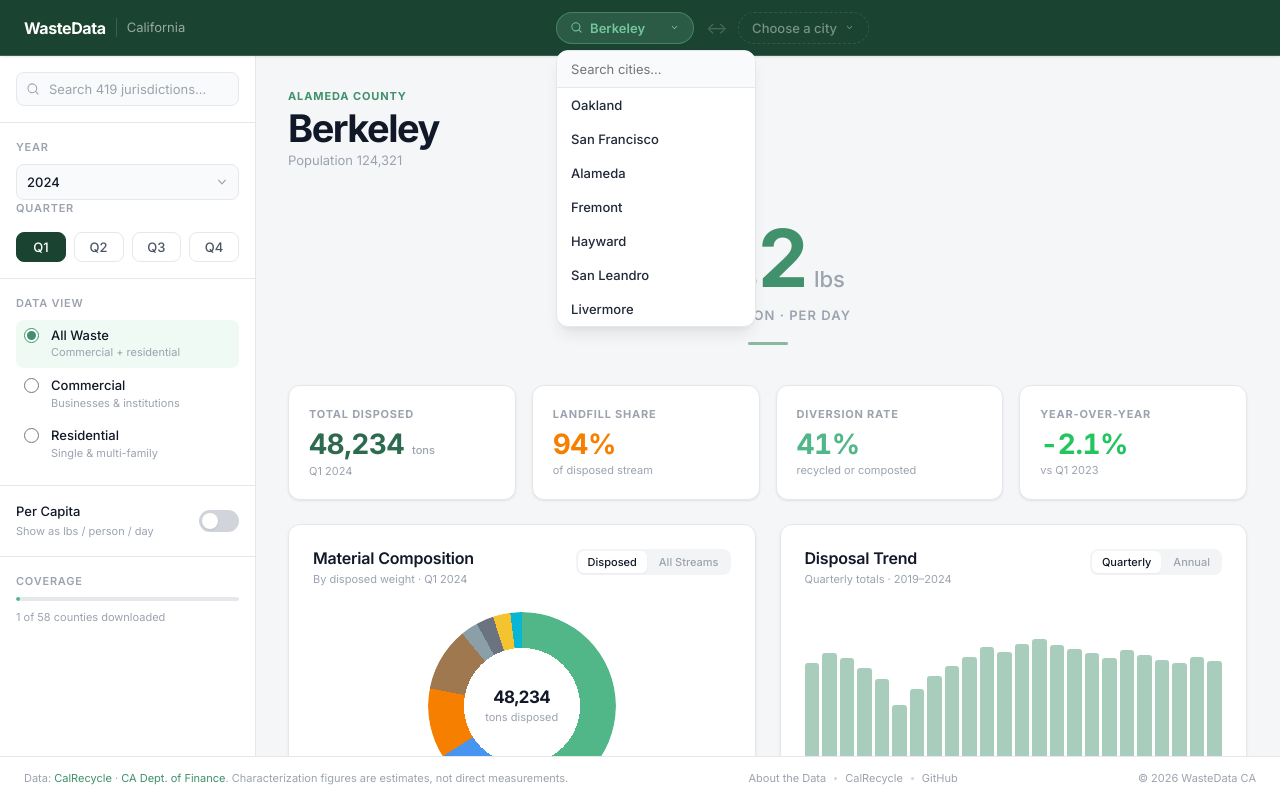
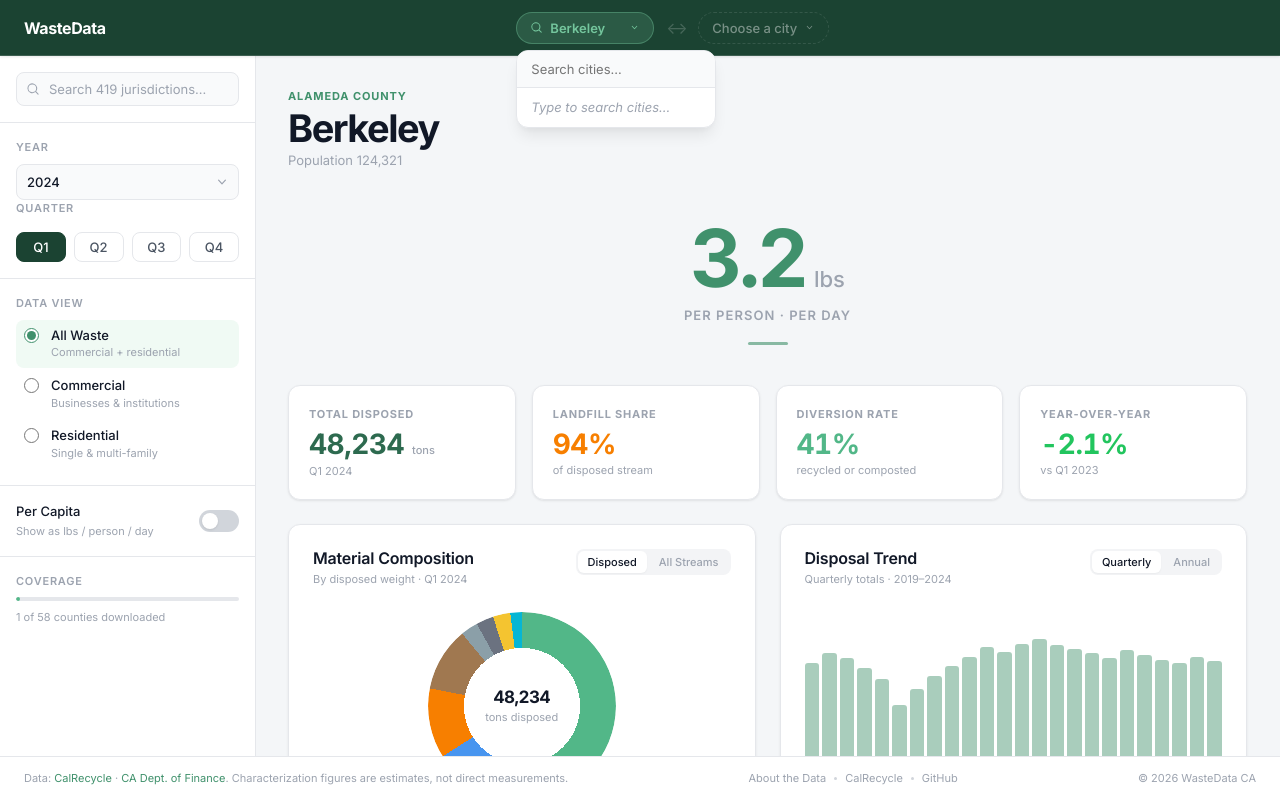
Before and after one commit to maxnelson/wastedata, a React (Vite) app: page / in a window 1280 px wide. Both pictures are taken after a click on the button "Berkeley". Built offline with nearby package versions, Linux system fonts and the light colour scheme.

Commit message:
updated city dropdown menu

```diff
--- a/index.html
+++ b/index.html
@@ -4,7 +4,7 @@
     <meta charset="UTF-8" />
     <link rel="icon" type="image/svg+xml" href="/favicon.svg" />
     <meta name="viewport" content="width=device-width, initial-scale=1.0" />
-    <title>WasteData CA — California Waste Data</title>
+    <title>WasteData — US Waste Data</title>
     <link rel="preconnect" href="https://fonts.googleapis.com" />
     <link rel="preconnect" href="https://fonts.gstatic.com" crossorigin />
     <link href="https://fonts.googleapis.com/css2?family=Inter:ital,opsz,wght@0,14..32,400;0,14..32,500;0,14..32,600;0,14..32,700;1,14..32,400&display=swap" rel="stylesheet" />
--- a/src/App.jsx
+++ b/src/App.jsx
@@ -7,12 +7,15 @@ import Home from './pages/Home'
 import { MOCK_DATA } from './data/cities'
 import styles from './App.module.css'
 
+// Default city — must match a key in CITY_DATA
+const DEFAULT_CITY_A = { city: 'Berkeley', state: 'CA', key: 'Berkeley|CA' }
+
 export default function App() {
-  const [cityA, setCityA] = useState('Berkeley')
+  const [cityA, setCityA] = useState(DEFAULT_CITY_A)
   const [cityB, setCityB] = useState(null) // null = single-city mode
 
-  const perCapitaA = MOCK_DATA[cityA]?.perCapita ?? null
-  const perCapitaB = cityB ? (MOCK_DATA[cityB]?.perCapita ?? null) : null
+  const perCapitaA = MOCK_DATA[cityA?.city]?.perCapita ?? null
+  const perCapitaB = cityB ? (MOCK_DATA[cityB?.city]?.perCapita ?? null) : null
 
   return (
     <div className={styles.root}>
@@ -26,10 +29,10 @@ export default function App() {
         <Layout>
           <div className={`${styles.panels} ${cityB ? styles.comparing : ''}`}>
             <div className={styles.panelA}>
-              <Home city={cityA} vsPerCapita={perCapitaB} />
+              <Home city={cityA.city} vsPerCapita={perCapitaB} />
             </div>
             <div className={`${styles.panelB} ${cityB ? styles.panelBActive : ''}`}>
-              {cityB && <Home city={cityB} vsPerCapita={perCapitaA} />}
+              {cityB && <Home city={cityB.city} vsPerCapita={perCapitaA} />}
             </div>
           </div>
         </Layout>
--- a/src/components/Layout/AppHeader.jsx
+++ b/src/components/Layout/AppHeader.jsx
@@ -1,12 +1,8 @@
-import { useState } from 'react'
+import { useState, useEffect, useRef } from 'react'
 import { FontAwesomeIcon } from '@fortawesome/react-fontawesome'
 import { faTrashCan } from '@fortawesome/pro-regular-svg-icons'
 import styles from './AppHeader.module.css'
-
-const CITIES = [
-  'Berkeley', 'Oakland', 'San Francisco', 'Alameda',
-  'Fremont', 'Hayward', 'San Leandro', 'Livermore',
-]
+import { CITY_KEYS } from '../../data/cities'
 
 function SearchIcon() {
   return (
@@ -26,57 +22,179 @@ function ChevronDown() {
 
 /**
  * CityPicker
- *  value        — selected city string, or null for unset state
- *  onChange     — (city: string | null) => void
+ *  value        — { city, state, key } object, or null for unset state
+ *  onChange     — (cityObj | null) => void
  *  side         — 'a' | 'b' — drives color tokens
  *  placeholder  — text shown when value is null
- *  excludeCity  — city name to hide from the option list (prevents self-compare)
+ *  excludeCity  — city object to exclude from results (prevents self-compare)
+ *
+ * Searches cities via OpenStreetMap Nominatim. Results from all jurisdictions
+ * are shown; only cities with app data are enabled/selectable.
  */
 function CityPicker({ value, onChange, side, placeholder, excludeCity }) {
-  const [open, setOpen] = useState(false)
-  const [query, setQuery] = useState('')
+  const [open, setOpen]       = useState(false)
+  const [query, setQuery]     = useState('')
+  const [results, setResults] = useState([])
+  const [loading, setLoading] = useState(false)
+  const [activeIdx, setActiveIdx] = useState(-1)
+  const containerRef = useRef(null)
+
   const isSet = value !== null
 
-  const options = CITIES.filter(c => {
-    const matchesQuery = c.toLowerCase().includes(query.toLowerCase())
-    const notSelf = c !== value
-    const notExcluded = c !== excludeCity
-    return matchesQuery && notSelf && notExcluded
-  })
+  // Close dropdown when clicking outside the component
+  useEffect(() => {
+    if (!open) return
+    function handleMouseDown(e) {
+      if (containerRef.current && !containerRef.current.contains(e.target)) {
+        setOpen(false)
+      }
+    }
+    document.addEventListener('mousedown', handleMouseDown)
+    return () => document.removeEventListener('mousedown', handleMouseDown)
+  }, [open])
+
+  // Debounced Nominatim geo-lookup — fires 350ms after the user stops typing
+  useEffect(() => {
+    if (query.length < 2) {
+      setResults([])
+      setLoading(false)
+      return
+    }
+
+    setLoading(true)
+    const controller = new AbortController()
+
+    const timer = setTimeout(async () => {
+      try {
+        const url = new URL('https://nominatim.openstreetmap.org/search')
+        url.searchParams.set('q', query)
+        url.searchParams.set('featuretype', 'city')
+        url.searchParams.set('addressdetails', '1')
+        url.searchParams.set('format', 'json')
+        url.searchParams.set('limit', '12')
+        url.searchParams.set('accept-language', 'en')
+
+        const res = await fetch(url.toString(), { signal: controller.signal })
+        const data = await res.json()
+
+        const seen = new Set()
+        const mapped = data
+          .map(item => {
+            const addr = item.address || {}
+            const city = addr.city || addr.town || addr.village || addr.municipality
+            if (!city) return null
+            // Nominatim uses ISO3166-2-lvl4 (e.g. "US-CA") rather than a bare state_code field
+            const isoLvl4  = addr['ISO3166-2-lvl4'] || ''
+            const stateCode = isoLvl4.includes('-') ? isoLvl4.split('-')[1].toUpperCase() : null
+            const country   = addr.country_code?.toLowerCase() || 'us'
+            const key = stateCode ? `${city}|${stateCode}` : `${city}|${country.toUpperCase()}`
+            if (seen.has(key)) return null
+            seen.add(key)
+            return { city, state: stateCode, country, key, hasData: CITY_KEYS.has(key) }
+          })
+          .filter(Boolean)
+
+        setResults(mapped)
+        setLoading(false)
+        setActiveIdx(-1)
+      } catch (err) {
+        if (err.name !== 'AbortError') setLoading(false)
+      }
+    }, 350)
+
+    return () => { clearTimeout(timer); controller.abort() }
+  }, [query])
+
+  // Exclude the currently-selected city and the other picker's selection
+  const visible = results.filter(
+    r => r.key !== value?.key && r.key !== excludeCity?.key
+  )
+
+  function handleOpen() {
+    setOpen(v => !v)
+    setQuery('')
+    setResults([])
+    setActiveIdx(-1)
+  }
+
+  function handleSelect(result) {
+    onChange(result)
+    setOpen(false)
+    setQuery('')
+    setResults([])
+    setActiveIdx(-1)
+  }
+
+  function handleKeyDown(e) {
+    if (e.key === 'ArrowDown') {
+      e.preventDefault()
+      setActiveIdx(i => Math.min(i + 1, visible.length - 1))
+    } else if (e.key === 'ArrowUp') {
+      e.preventDefault()
+      setActiveIdx(i => Math.max(i - 1, -1))
+    } else if (e.key === 'Enter') {
+      e.preventDefault()
+      const target = visible[activeIdx]
+      if (target?.hasData) handleSelect(target)
+    } else if (e.key === 'Escape') {
+      setOpen(false)
+    }
+  }
 
   return (
-    <div className={`${styles.cityPicker} ${styles[`cityPicker_${side}`]} ${!isSet ? styles.cityPickerUnset : ''}`}>
-      <button
-        className={styles.cityPickerTrigger}
-        onClick={() => setOpen(v => !v)}
-      >
+    <div
+      ref={containerRef}
+      className={`${styles.cityPicker} ${styles[`cityPicker_${side}`]} ${!isSet ? styles.cityPickerUnset : ''}`}
+    >
+      <button className={styles.cityPickerTrigger} onClick={handleOpen}>
         {isSet && <SearchIcon />}
         <span className={`${styles.cityName} ${!isSet ? styles.cityNamePlaceholder : ''}`}>
-          {isSet ? value : placeholder}
+          {isSet ? value.city : placeholder}
         </span>
         <ChevronDown />
       </button>
+
       {open && (
         <div className={styles.cityDropdown}>
           <input
             autoFocus
             className={styles.cityDropdownInput}
-            placeholder="Search cities..."
+            placeholder="Search cities…"
             value={query}
-            onChange={e => setQuery(e.target.value)}
+            onChange={e => { setQuery(e.target.value); setActiveIdx(-1) }}
+            onKeyDown={handleKeyDown}
           />
-          {options.map(c => (
-            <button
-              key={c}
-              className={styles.cityOption}
-              onClick={() => { onChange(c); setOpen(false); setQuery('') }}
-            >
-              {c}
-            </button>
-          ))}
-          {options.length === 0 && (
-            <p className={styles.cityOptionEmpty}>No cities found</p>
+
+          {loading && (
+            <p className={styles.cityDropdownMeta}>Searching…</p>
           )}
+
+          {!loading && query.length >= 2 && visible.length === 0 && (
+            <p className={styles.cityDropdownMeta}>No cities found</p>
+          )}
+
+          {!loading && query.length < 2 && (
+            <p className={styles.cityDropdownMeta}>Type to search cities…</p>
+          )}
+
+          {!loading && visible.map((r, i) => {
+            const displayState = r.state || r.country?.toUpperCase()
+            return (
+              <button
+                key={r.key}
+                className={[
+                  styles.cityOption,
+                  !r.hasData  ? styles.cityOptionDisabled : '',
+                  i === activeIdx ? styles.cityOptionActive  : '',
+                ].join(' ')}
+                disabled={!r.hasData}
+                onClick={() => r.hasData && handleSelect(r)}
+              >
+                <span className={styles.cityOptionName}>{r.city}</span>
+                <span className={styles.cityOptionMeta}>{displayState}</span>
+              </button>
+            )
+          })}
         </div>
       )}
     </div>
@@ -91,7 +209,6 @@ export default function AppHeader({ cityA, cityB, onCityAChange, onCityBChange }
       <div className={styles.logo}>
         <FontAwesomeIcon icon={faTrashCan} className={styles.logoMark} />
         <span className={styles.logoName}>WasteData</span>
-        <span className={styles.logoRegion}>California</span>
       </div>
 
       {/* City controls — always two pickers, B starts as placeholder */}
--- a/src/components/Layout/AppHeader.module.css
+++ b/src/components/Layout/AppHeader.module.css
@@ -195,7 +195,9 @@
 }
 
 .cityOption {
-  display: block;
+  display: flex;
+  align-items: center;
+  gap: 6px;
   width: 100%;
   padding: 9px 14px;
   border: none;
@@ -209,11 +211,39 @@
   transition: background var(--transition-fast);
 }
 
-.cityOption:hover {
+.cityOption:hover:not(:disabled) {
   background: var(--gray-100);
 }
 
-.cityOptionEmpty {
+.cityOption:disabled {
+  cursor: not-allowed;
+}
+
+/* Keyboard-focused option (via arrow keys) */
+.cityOptionActive {
+  background: var(--gray-100);
+}
+
+/* Greyed-out rows for cities without data */
+.cityOptionDisabled {
+  opacity: 0.4;
+}
+
+/* City name — takes up natural left space */
+.cityOptionName {
+  flex: 1;
+}
+
+/* State/country abbreviation — pushed to the right */
+.cityOptionMeta {
+  flex-shrink: 0;
+  font-size: var(--text-xs);
+  font-weight: 400;
+  color: var(--gray-400);
+}
+
+/* Loading / empty hint text */
+.cityDropdownMeta {
   padding: 10px 14px;
   font-size: var(--text-sm);
   color: var(--gray-400);
--- a/src/components/Layout/Header.jsx
+++ b/src/components/Layout/Header.jsx
@@ -22,7 +22,6 @@ export default function Header() {
           />
         </svg>
         <span className={styles.logoName}>TrashData</span>
-        <span className={styles.logoRegion}>California</span>
       </div>
 
       {/* Nav */}
--- a/src/data/cities.js
+++ b/src/data/cities.js
@@ -1,14 +1,3 @@
-export const CITIES = [
-  'Berkeley',
-  'Oakland',
-  'San Francisco',
-  'Alameda',
-  'Fremont',
-  'Hayward',
-  'San Leandro',
-  'Livermore',
-]
-
 export const MOCK_DATA = {
   Berkeley:        { perCapita: 3.2, total: 48234,  yoy: -2.1, population: '124,321', county: 'Alameda' },
   Oakland:         { perCapita: 3.8, total: 156820, yoy: +0.4, population: '440,646', county: 'Alameda' },
@@ -19,3 +8,19 @@ export const MOCK_DATA = {
   'San Leandro':   { perCapita: 3.6, total: 31840,  yoy: +0.7, population: '90,161',  county: 'Alameda' },
   Livermore:       { perCapita: 3.3, total: 30210,  yoy: -1.5, population: '93,003',  county: 'Alameda' },
 }
+
+// Keyed by "CityName|STATE" — used by CityPicker to match geo-lookup results against available data.
+// Keys must exactly match the city name Nominatim returns in address.city for a given jurisdiction.
+export const CITY_DATA = {
+  'Berkeley|CA':      MOCK_DATA['Berkeley'],
+  'Oakland|CA':       MOCK_DATA['Oakland'],
+  'San Francisco|CA': MOCK_DATA['San Francisco'],
+  'Alameda|CA':       MOCK_DATA['Alameda'],
+  'Fremont|CA':       MOCK_DATA['Fremont'],
+  'Hayward|CA':       MOCK_DATA['Hayward'],
+  'San Leandro|CA':   MOCK_DATA['San Leandro'],
+  'Livermore|CA':     MOCK_DATA['Livermore'],
+}
+
+// Fast O(1) lookup: does this app have data for a given "City|STATE" key?
+export const CITY_KEYS = new Set(Object.keys(CITY_DATA))
```
